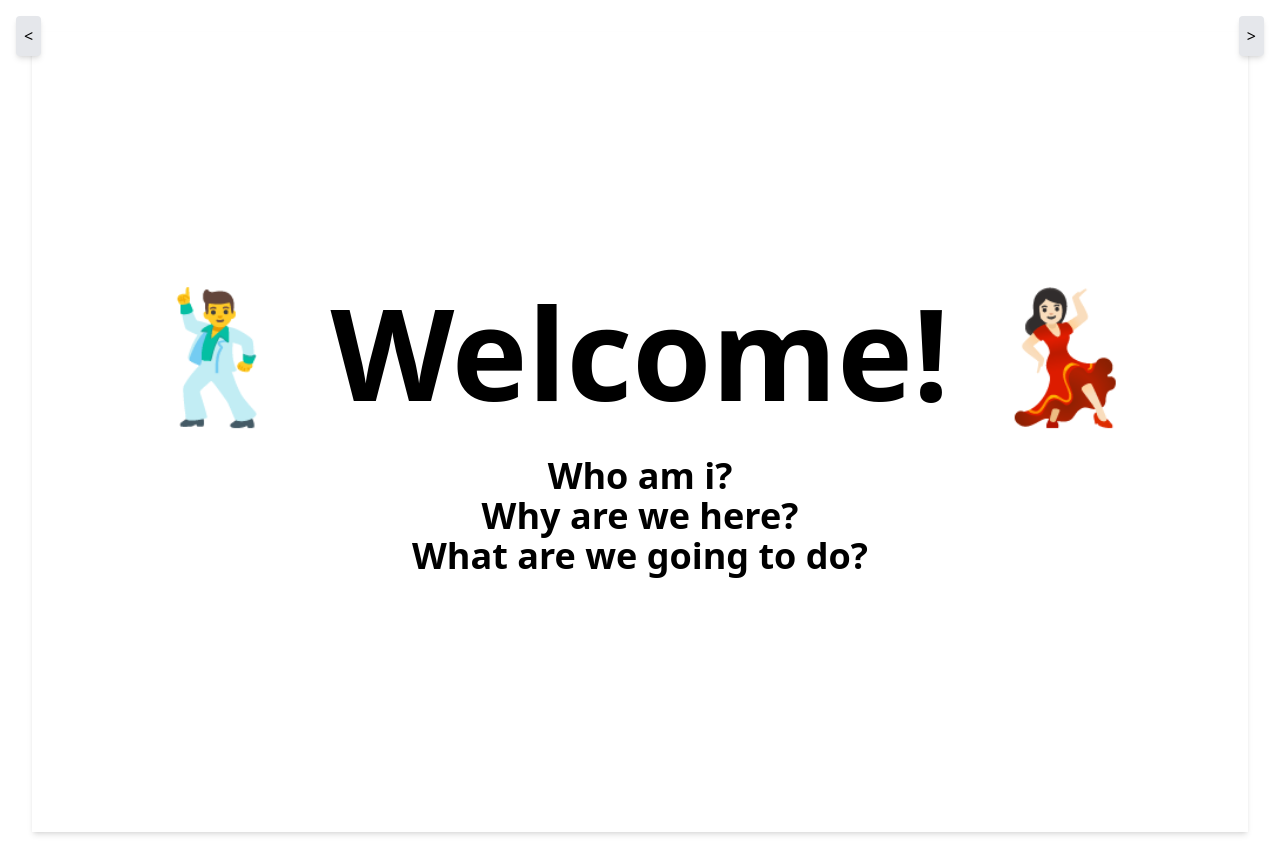
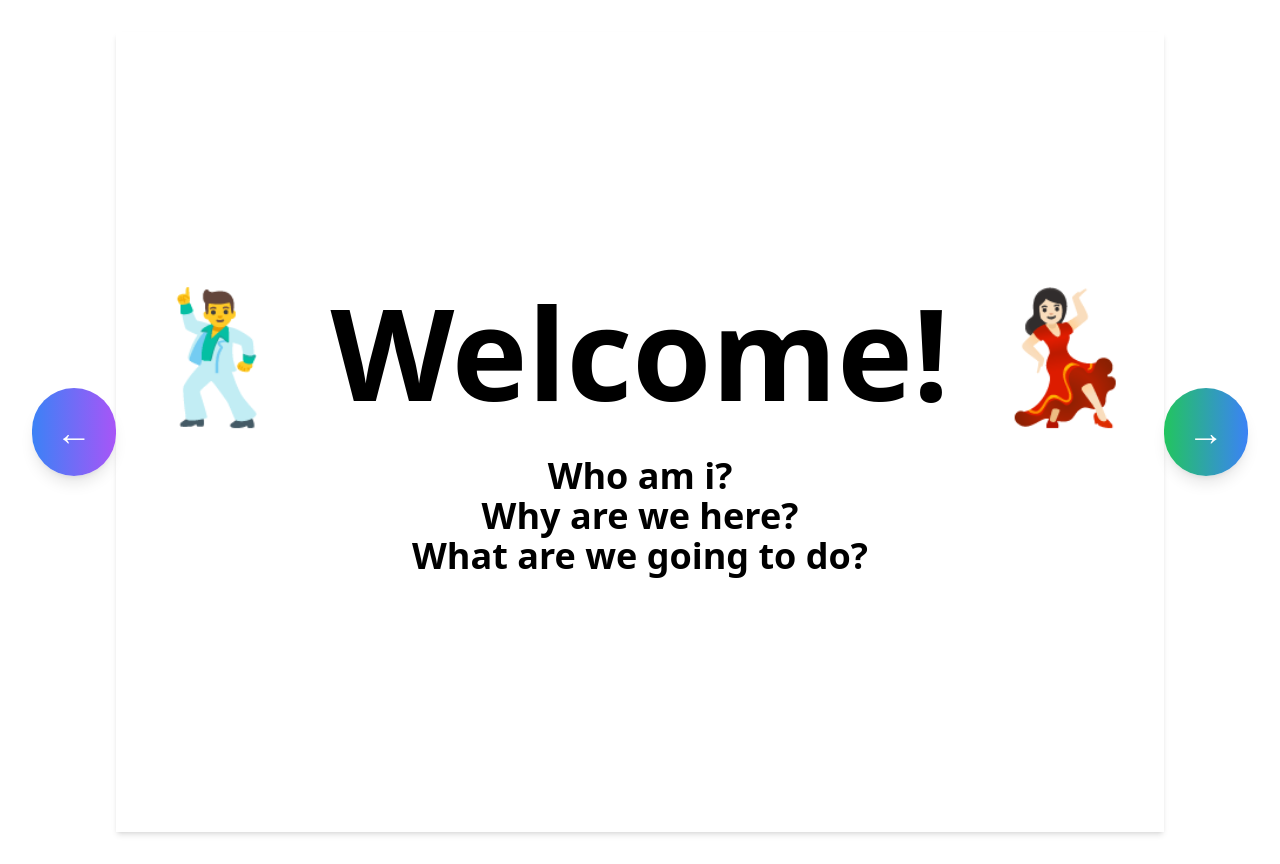
Before and after one commit to enpitech/tailwind-talk, a React (Vite) app: page / in a window 1280 px wide. Built offline with nearby package versions, Linux system fonts and the light colour scheme.

Commit message:
cool buttons

```diff
--- a/src/App.jsx
+++ b/src/App.jsx
@@ -1,62 +1,65 @@
-import { useCallback, useEffect, useState } from "react";
-import "./App.css";
-import Slide1 from "./slides/Slide1";
-import Slide2 from "./slides/Slide2";
-import Slide3 from "./slides/Slide3";
+import { useCallback, useEffect, useState } from 'react'
+import './App.css'
+import Slide1 from './slides/Slide1'
+import Slide2 from './slides/Slide2'
+import Slide3 from './slides/Slide3'
+
+const numberOfSlides = 3
 
 const renderSlide = (slide) => {
   switch (slide) {
     case 1:
-      return <Slide1 />;
+      return <Slide1 />
     case 2:
-      return <Slide2 />;
+      return <Slide2 />
     case 3:
-      return <Slide3 />;
+      return <Slide3 />
     default:
-      return <div>404</div>;
+      return <div>404</div>
   }
-};
+}
 
 function App() {
-  const [slide, setSlide] = useState(1);
+  const [slide, setSlide] = useState(1)
 
   const handleKeyDown = useCallback(
     (e) => {
-      if (e.key === "ArrowRight") {
-        if (slide === 3) return;
-        setSlide(slide + 1);
-      } else if (e.key === "ArrowLeft") {
-        if (slide === 1) return;
-        setSlide(slide - 1);
+      if (e.key === 'ArrowRight') {
+        if (slide === numberOfSlides) return
+        setSlide(slide + 1)
+      } else if (e.key === 'ArrowLeft') {
+        if (slide === 1) return
+        setSlide(slide - 1)
       }
     },
-    [slide]
-  );
+    [slide],
+  )
 
   useEffect(() => {
     // bind arrow keys for navigation
-    window.addEventListener("keydown", handleKeyDown);
-    return () => window.removeEventListener("keydown", handleKeyDown);
-  }, [handleKeyDown]);
+    window.addEventListener('keydown', handleKeyDown)
+    return () => window.removeEventListener('keydown', handleKeyDown)
+  }, [handleKeyDown])
 
   return (
-    <div className="flex flex-col items-center justify-center h-screen bg-gray-100">
+    <div className="flex items-center justify-center h-screen ">
       <button
-        className="absolute top-0 left-0 m-4 p-2 bg-gray-200 rounded shadow-md"
+        className="p-6 bg-gradient-to-r from-blue-500 to-purple-500 hover:from-purple-500 hover:to-blue-500 text-white text-4xl font-bold rounded-full shadow-lg transform hover:scale-110 motion-reduce:transform-none focus:outline-none focus:ring-2 focus:ring-blue-400 focus:ring-opacity-75 transition duration-300 ease-in-out"
         onClick={() => setSlide(slide - 1)}
         disabled={slide === 1}
       >
-        {"<"}
+        &#x2190; {/* HTML entity for left arrow */}
       </button>
       {renderSlide(slide)}
       <button
-        className="absolute top-0 right-0 m-4 p-2 bg-gray-200 rounded shadow-md"
+        className="p-6 bg-gradient-to-r from-green-500 to-blue-500 hover:from-blue-500 hover:to-green-500 text-white text-4xl font-bold rounded-full shadow-lg transform hover:scale-110 motion-reduce:transform-none focus:outline-none focus:ring-2 focus:ring-green-400 focus:ring-opacity-75 transition duration-300 ease-in-out"
         onClick={() => setSlide(slide + 1)}
+        disabled={slide === numberOfSlides}
       >
-        {">"}
+        &#x2192; {/* HTML entity for right arrow */}
       </button>
     </div>
-  );
+  )
 }
 
-export default App;
+export default App
```
